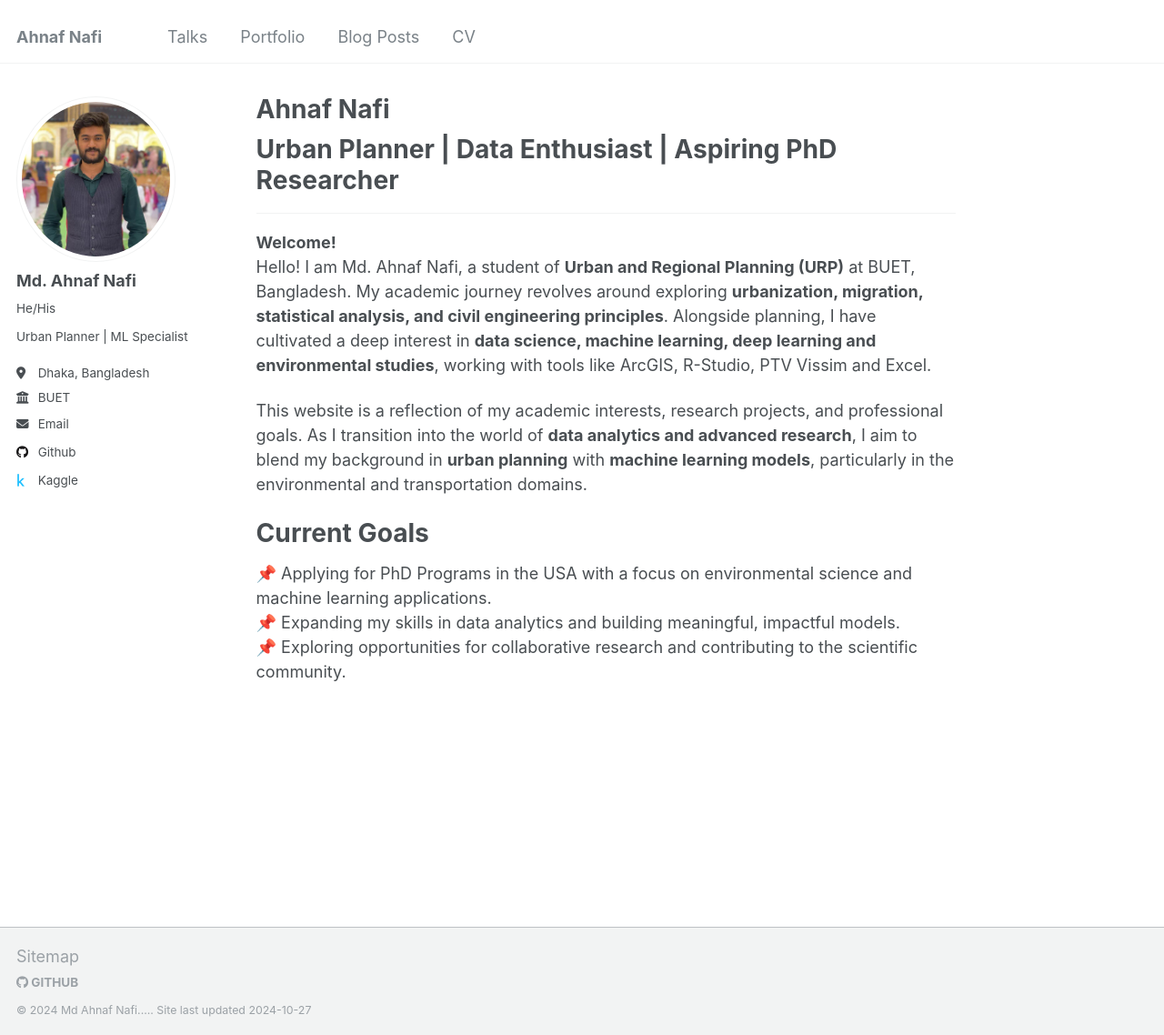
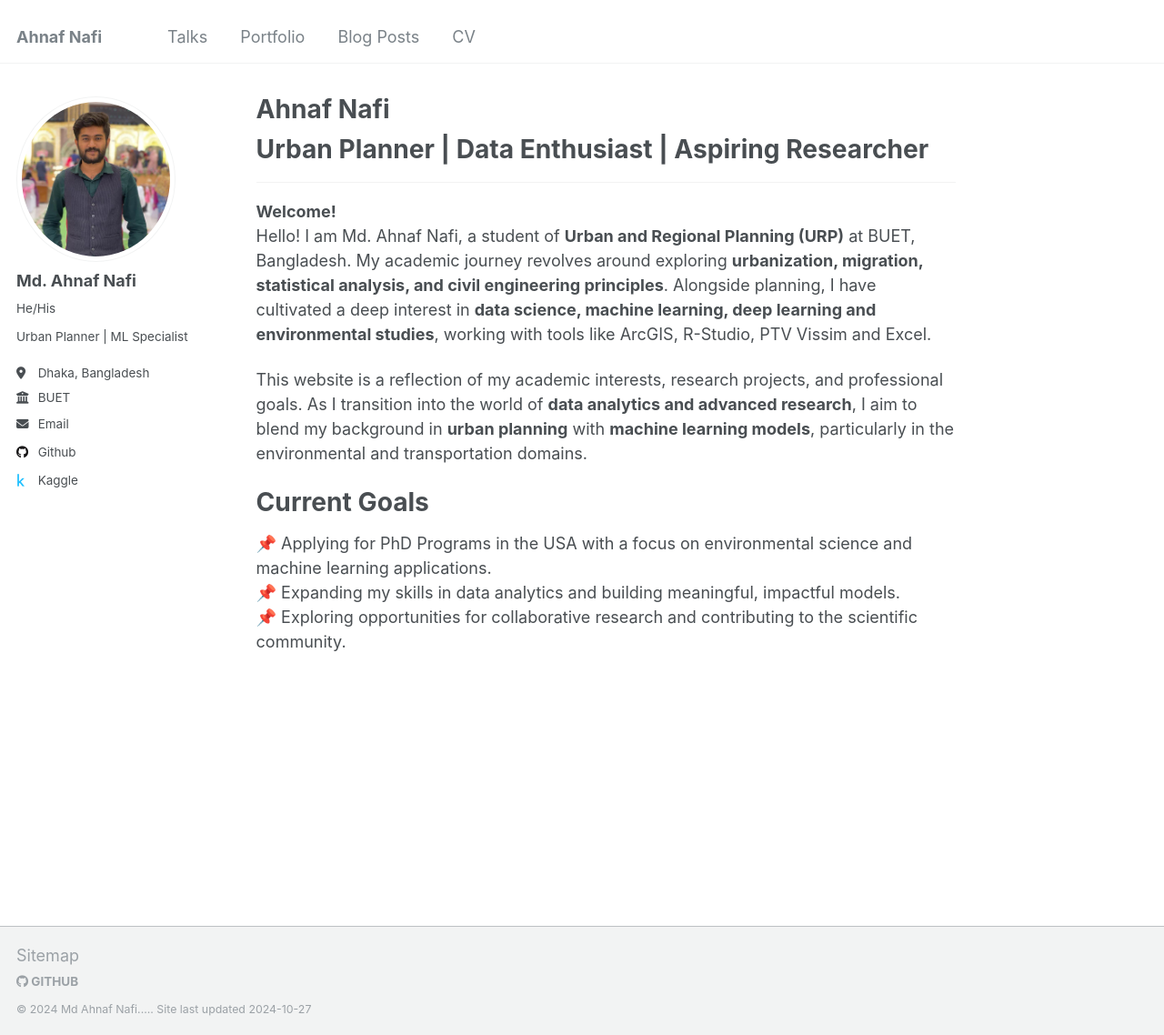
Before and after one commit to NafixData/ahnafnafi, a Jekyll site: the page built from _pages/about.md, in a window 1280 px wide and 1138 px high. Shown: the whole window at 91% size. Built offline with Jekyll 4.4.1, drawn with Linux system fonts in a browser that asks for light colours.

Commit message:
Update about.md

```diff
--- a/_pages/about.md
+++ b/_pages/about.md
@@ -6,7 +6,7 @@ redirect_from:
   - /about/
   - /about.html
 ---
-# Urban Planner | Data Enthusiast | Aspiring PhD Researcher
+# Urban Planner | Data Enthusiast | Aspiring Researcher
 -------------------------------
 
 **Welcome!**
```
